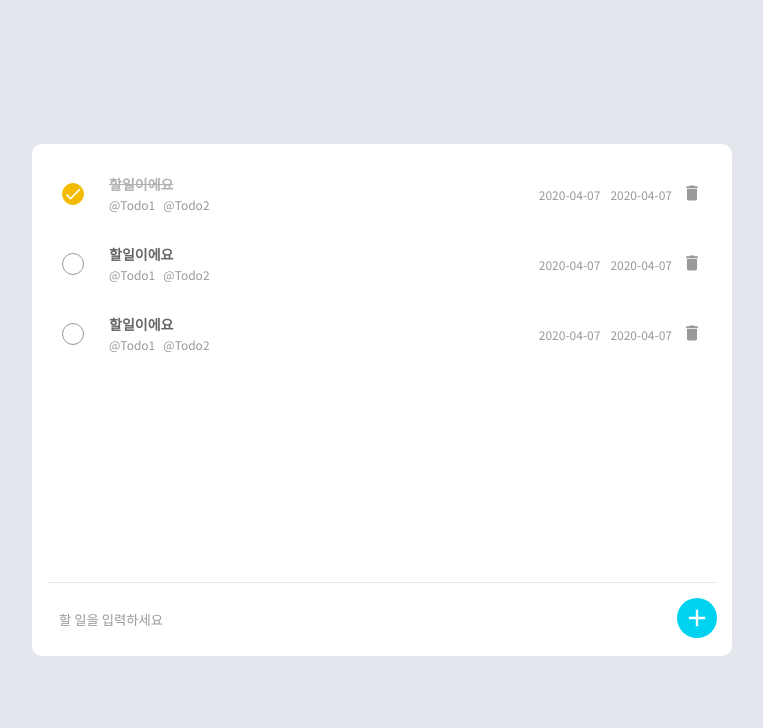
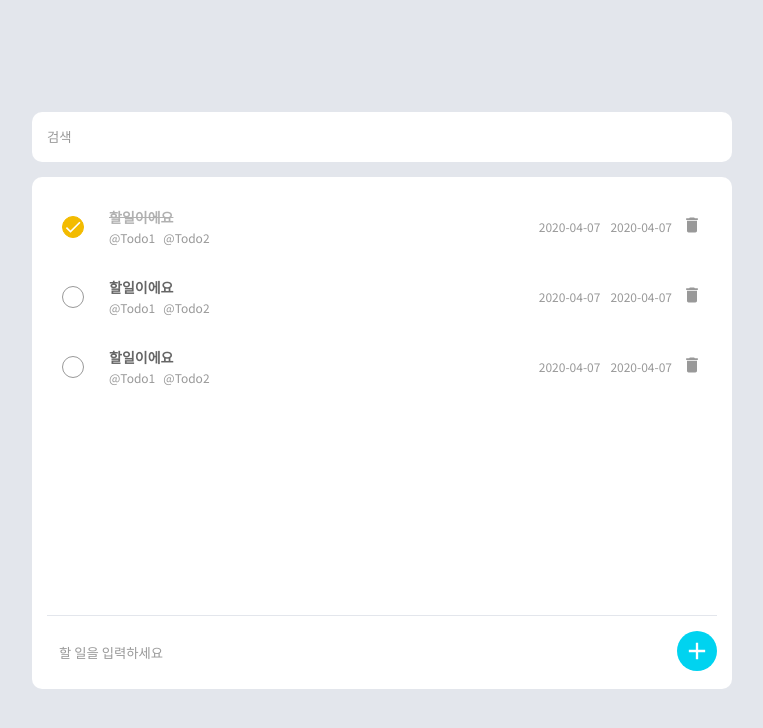
Before and after one commit to soheee94/TodoApp, a React (Create React App) app: page / in a window 1280 px wide. Shown: the top 728 px of the page, without its empty margins (258-1021 px from the left). Built offline with nearby package versions, Linux system fonts and the light colour scheme; no server answers.

Commit message:
Create TodoSearch Component

```diff
--- a/src/App.js
+++ b/src/App.js
@@ -5,6 +5,7 @@ import TodoTemplate from "./components/TodoTemplate";
 import TodoAddForm from "./components/TodoAddForm";
 import TodoList from "./components/TodoList";
 import palette from "./palette";
+import TodoSearch from "./components/TodoSearch";
 
 function App() {
   const fetchUsers = async () => {
@@ -31,6 +32,7 @@ function App() {
   return (
     <>
       <GlobalStyle />
+      <TodoSearch />
       <TodoTemplate>
         <TodoList />
         <TodoAddForm />
--- /dev/null
+++ b/src/components/TodoSearch.js
@@ -0,0 +1,26 @@
+import React from "react";
+import styled from "styled-components";
+import palette from "../palette";
+
+function TodoSearch() {
+  return <TodoSearchBlock placeholder="검색"></TodoSearchBlock>;
+}
+
+const TodoSearchBlock = styled.input`
+  width: 700px;
+  height: 50px;
+  background: white;
+  margin: 0 auto 15px auto;
+  border-radius: 10px;
+  outline: none;
+  border: none;
+  padding: 15px;
+  box-sizing: border-box;
+  font-family: inherit;
+  color: ${palette.darkgray};
+  &::placeholder {
+    color: ${palette.gray};
+  }
+`;
+
+export default TodoSearch;
```
